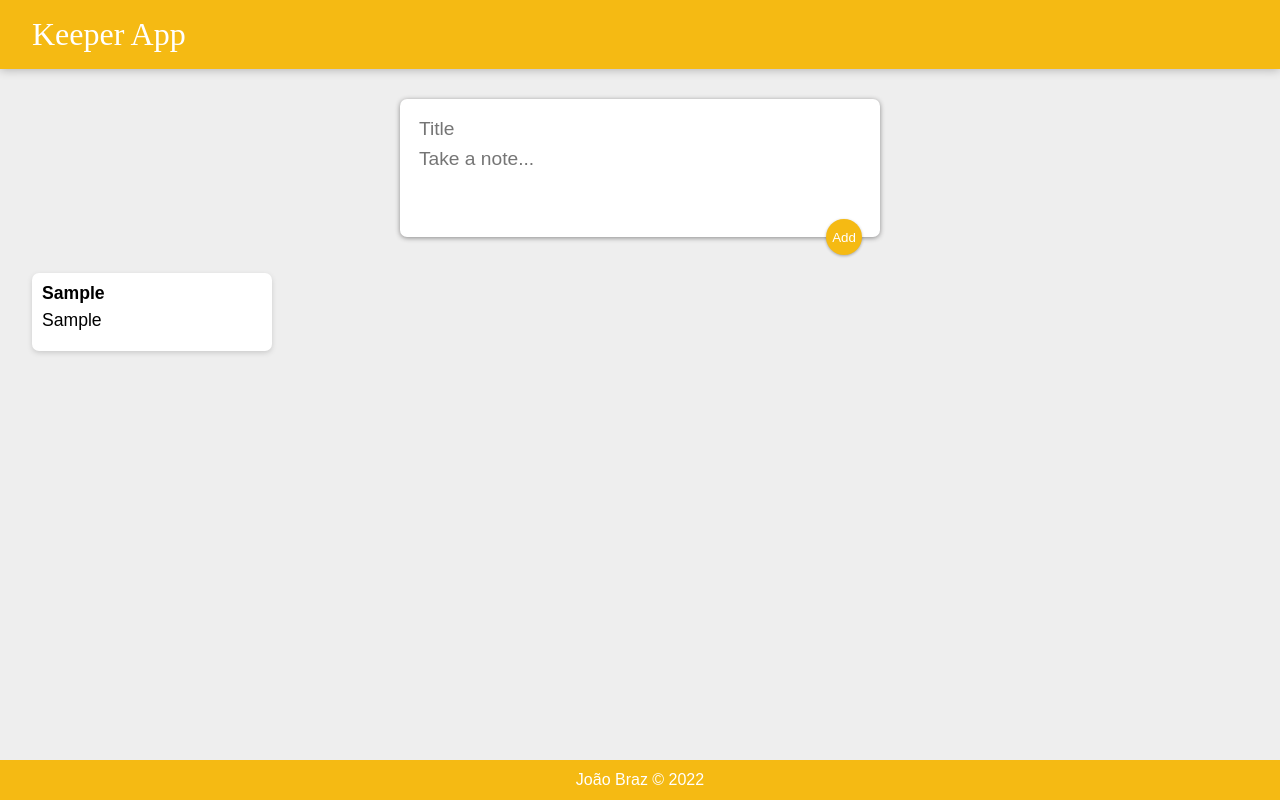
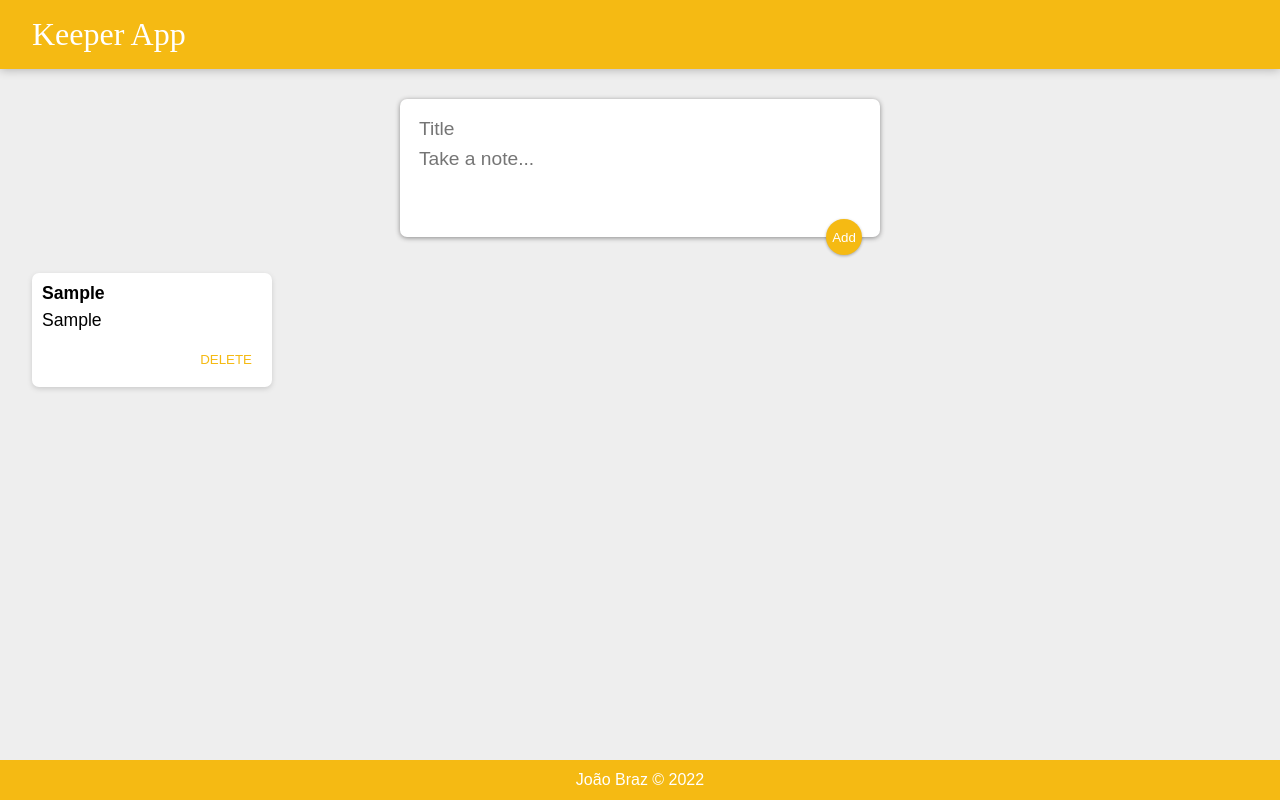
Before and after one commit to JoaoVSBraz/keeper-app, a React (Create React App) app: page / in a window 1280 px wide. Both pictures are taken after typing "Sample", "Sample" into the empty fields and a click on the button "Add". Built offline with nearby package versions, Linux system fonts and the light colour scheme.

Commit message:
:sparkles: Create delete note feature

```diff
--- a/public/styles.css
+++ b/public/styles.css
@@ -66,10 +66,10 @@
     margin-right: 10px;
     color: #f5ba13;
     border: none;
-    width: 36px;
     height: 36px;
     cursor: pointer;
     outline: none;
+    background-color: transparent;
   }
 
   form {
--- a/src/components/App.jsx
+++ b/src/components/App.jsx
@@ -15,11 +15,19 @@ function App() {
         })
     }
 
+    function deleteNote(id) {
+        setNotes(prevNotes => {
+            return prevNotes.filter((note, index) => {
+                return index !== id
+            })
+        })
+    }
+
     return (
         <div>
             <Header />
             <CreateArea onAdd={addNote} />
-            {notes.map((note, index) => <Note key={index} id={index} title={note.title} content={note.content} />)}
+            {notes.map((note, index) => <Note key={index} id={index} title={note.title} content={note.content} onDelete={deleteNote} />)}
             <Footer />
         </div>
     )
--- a/src/components/CreateArea.jsx
+++ b/src/components/CreateArea.jsx
@@ -8,14 +8,14 @@ function CreateArea(props) {
     })
 
     function handleChange(e) {
-        const {name, value} = e.target
+        const { name, value } = e.target
 
-        setNote( prevNote => {
+        setNote(prevNote => {
             return {
                 ...prevNote,
                 [name]: value
             }
-         })
+        })
     }
 
     function submitNote(e) {
--- a/src/components/Note.jsx
+++ b/src/components/Note.jsx
@@ -1,10 +1,16 @@
 import React from "react"
 
 function Note(props) {
+
+    function handleClick() {
+        props.onDelete(props.id)
+    }
+
     return (
         <div className="note">
             <h2>{props.title}</h2>
             <p>{props.content}</p>
+            <button onClick={handleClick}>DELETE</button>
         </div>
     )
 }
```
